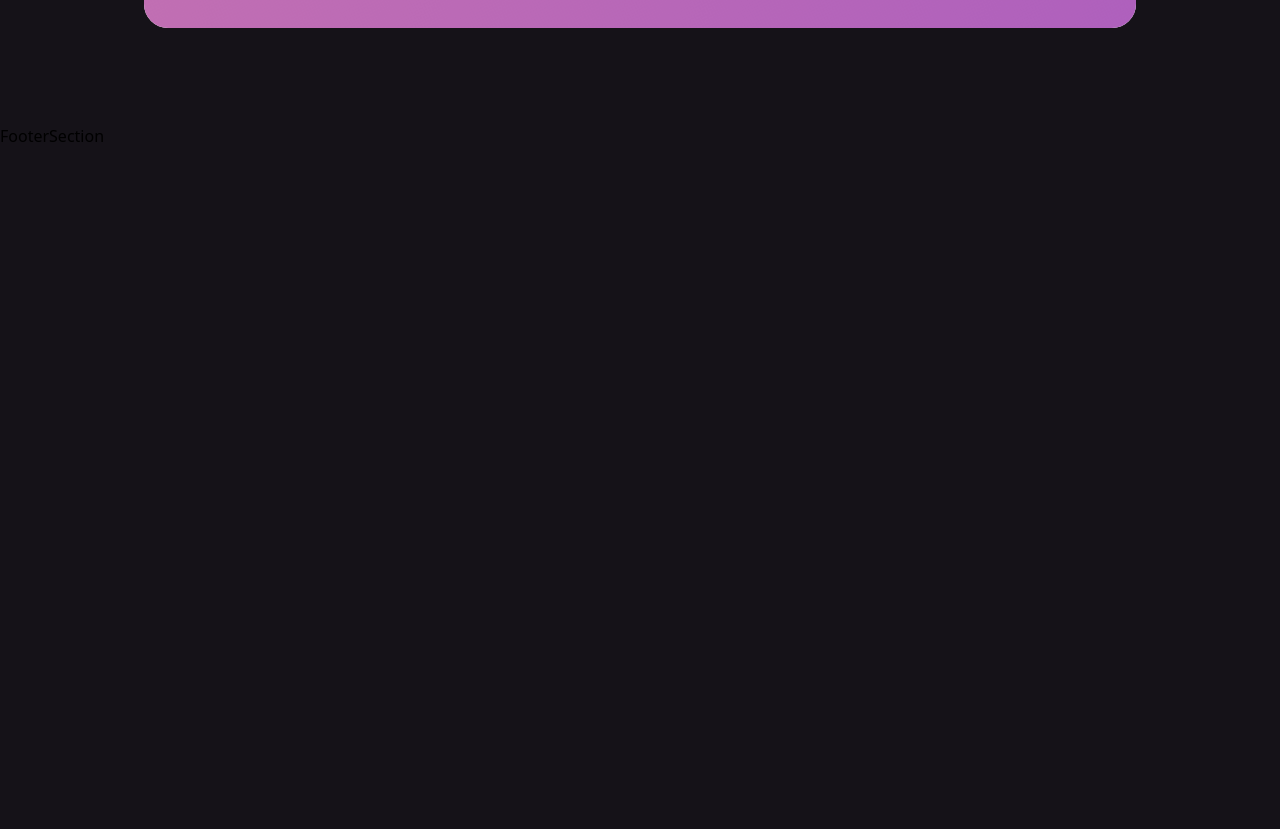
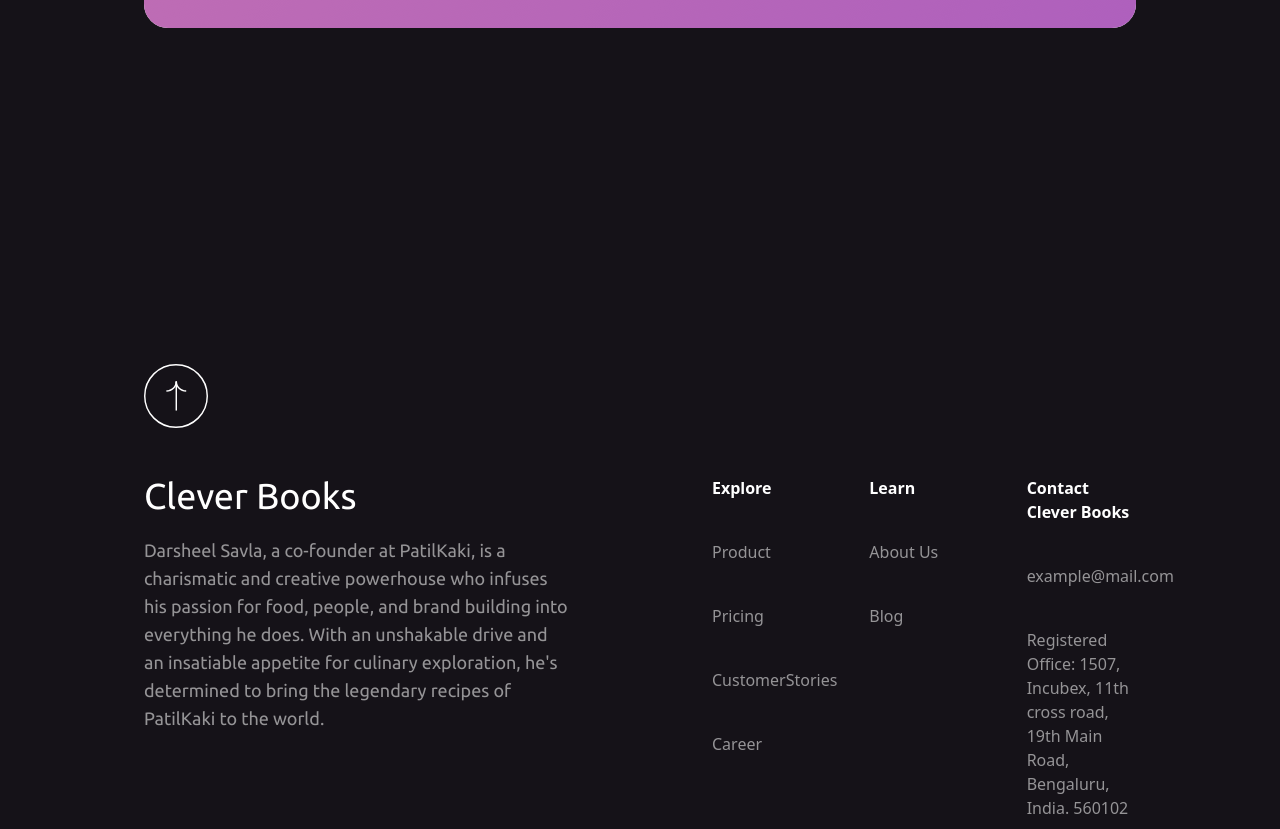
Before and after one commit to aaditya-paul/Clever-Books, a Next.js app: page / in a window 1280 px wide. Shown: the part 3360-4189 px from the top of the page. Built offline with nearby package versions, Linux system fonts and the light colour scheme.

Commit message:
footer added

```diff
--- a/src/app/globals.css
+++ b/src/app/globals.css
@@ -16,10 +16,15 @@
   }
 }
 
+html {
+  scroll-behavior: smooth !important;
+}
+
 body {
   color: black;
   background: white;
   overflow-x: hidden;
+  scroll-behavior: smooth;
 }
 
 @layer utilities {
--- a/src/components/footerSection.jsx
+++ b/src/components/footerSection.jsx
@@ -1,7 +1,72 @@
+import Link from "next/link";
 import React from "react";
-
+import Up from "../../public/assets/up.svg";
+import Image from "next/image";
 function FooterSection() {
-  return <div className=" w-full h-[100vh] bg-[#151218]">FooterSection</div>;
+  return (
+    <div className=" w-full h-full bg-[#151218] md:p-12 lg:pt-48 lg:p-36 p-6  pt-0 md:pt-36">
+      <div className=" text-white text-4xl font-primary my-12  ">
+        <Link href={"/"}>
+          <div className=" relative w-16 h-16">
+            <Image fill src={Up} alt="up" />
+          </div>
+        </Link>
+      </div>
+      <div className=" flex flex-col lg:flex-row gap-12 md:gap-24 lg:gap-36">
+        <div className=" basis-2/3 flex flex-col gap-5">
+          <div className=" text-white text-4xl font-primary ">
+            <Link href={"/"}>Clever Books</Link>
+          </div>
+          <div className=" hidden lg:flex text-white text-opacity-55 text-lg font-primary">
+            Darsheel Savla, a co-founder at PatilKaki, is a charismatic and
+            creative powerhouse who infuses his passion for food, people, and
+            brand building into everything he does. With an unshakable drive and
+            an insatiable appetite for culinary exploration, he&apos;s
+            determined to bring the legendary recipes of PatilKaki to the world.
+          </div>
+        </div>
+        <div className=" basis-2/3 grid grid-cols-2 md:grid-cols-3 lg:grid-cols-3 gap-12 justify-end">
+          <div className=" max-w-64 flex flex-col gap-10 text-white">
+            <div className=" font-bold">Explore</div>
+            <div className=" text-opacity-55 text-white">
+              <Link href={"#"}>Product</Link>
+            </div>
+            <div className=" text-opacity-55 text-white">
+              <Link href={"#"}>Pricing</Link>
+            </div>
+            <div className=" text-opacity-55 text-white">
+              <Link href={"#"}>Customer</Link>
+              Stories
+            </div>
+            <div className=" text-opacity-55 text-white">
+              <Link href={"#"}>Career</Link>
+            </div>
+          </div>
+          <div className="  max-w-64 flex flex-col gap-10 text-white">
+            <div className=" font-bold">Learn</div>
+            <div className=" text-opacity-55 text-white">
+              <Link href={"#"}>About Us</Link>
+            </div>
+            <div className=" text-opacity-55 text-white">
+              <Link href={"#"}>Blog</Link>
+            </div>
+          </div>
+          <div className=" max-w-64 flex flex-col gap-10 text-white">
+            <div className=" font-bold">Contact Clever Books</div>
+            <div className=" text-opacity-55 text-white">example@mail.com</div>
+            <div className=" text-opacity-55 text-white">
+              Registered Office: 1507, Incubex, 11th cross road, 19th Main Road,
+              Bengaluru, India. 560102
+            </div>
+            <div className=" text-opacity-55 text-white">
+              Corporate Office: 291, All Time Space, 4th Floor, 15th A Cross,
+              Sector - 6, HSR Layout, Bengaluru, India. 560102
+            </div>
+          </div>
+        </div>
+      </div>
+    </div>
+  );
 }
 
 export default FooterSection;
--- a/src/components/heroSection.jsx
+++ b/src/components/heroSection.jsx
@@ -7,7 +7,7 @@
 
 function HeroSection() {
   return (
-    <div className="  hero-class">
+    <div className="  hero-class" id="heroSection">
       <div className="md:p-12 lg:pt-48 lg:p-36 p-6  pt-36 md:pt-36 h-full">
         <div className="flex flex-col lg:flex-row items-center   md:gap-24 gap-12 lg:gap-12 h-full">
           <div className="flex  flex-col gap-5 md:gap-5  lg:gap-7">
--- a/src/components/keyProblemsSolved.jsx
+++ b/src/components/keyProblemsSolved.jsx
@@ -12,7 +12,7 @@
           Four key questions answered by Clever Books
         </div>
         <div className="w-full grid grid-cols-1 md:grid-cols-2 lg:grid-cols-4 h-auto gap-4 ">
-          <div className="bg-lavender w-full h-full  rounded-2xl break-words p-3 md:p-5 lg:p-7">
+          <div className="bg-lavender w-full h-full  rounded-2xl break-words p-5 md:p-5 lg:p-7">
             <div className=" flex flex-col gap-5">
               <div className=" relative w-12 md:w-16 lg:w-16 h-12 md:h-16 lg:h-16">
                 <Image fill src={Icon1} alt="icon1" />
@@ -29,7 +29,7 @@
               </div>
             </div>
           </div>
-          <div className="bg-lavender w-full h-full  rounded-2xl break-words p-3 md:p-5 lg:p-7">
+          <div className="bg-lavender w-full h-full  rounded-2xl break-words p-5 md:p-5 lg:p-7">
             <div className=" flex flex-col gap-5">
               <div className=" relative w-12 md:w-16 lg:w-16 h-12 md:h-16 lg:h-16">
                 <Image fill src={Icon2} alt="icon1" />
@@ -46,7 +46,7 @@
               </div>
             </div>
           </div>
-          <div className="bg-lavender w-full h-full  rounded-2xl break-words p-3 md:p-5 lg:p-7">
+          <div className="bg-lavender w-full h-full  rounded-2xl break-words p-5 md:p-5 lg:p-7">
             <div className=" flex flex-col gap-5">
               <div className=" relative w-12 md:w-16 lg:w-16 h-12 md:h-16 lg:h-16">
                 <Image fill src={Icon3} alt="icon1" />
@@ -63,7 +63,7 @@
               </div>
             </div>
           </div>
-          <div className="bg-lavender w-full h-full  rounded-2xl break-words p-3 md:p-5 lg:p-7">
+          <div className="bg-lavender w-full h-full  rounded-2xl break-words p-5 md:p-5 lg:p-7">
             <div className=" flex flex-col gap-5">
               <div className=" relative w-12 md:w-16 lg:w-16 h-12 md:h-16 lg:h-16">
                 <Image fill src={Icon4} alt="icon1" />
```
Also changed, not shown: public/assets/up.svg (added).
